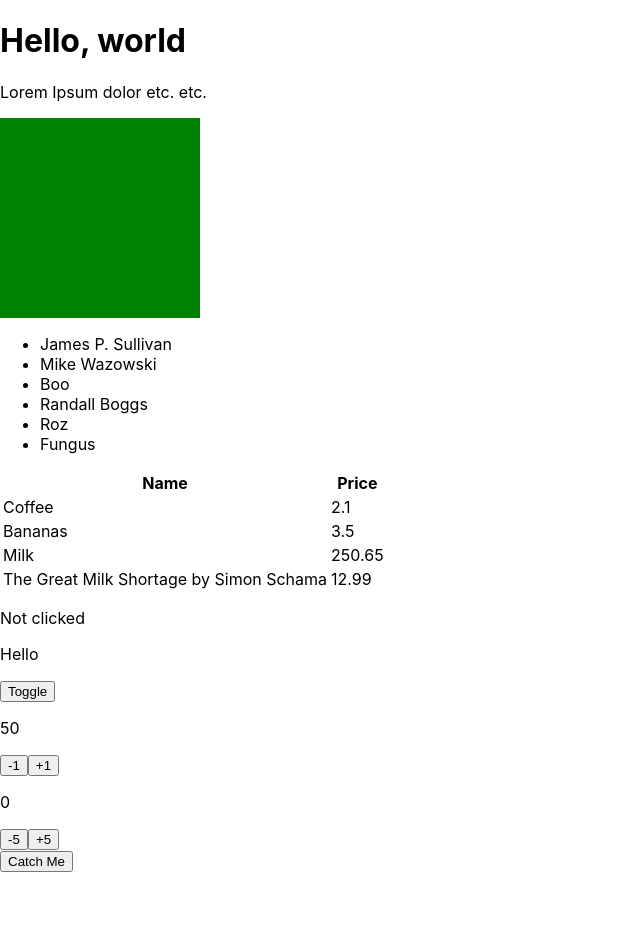
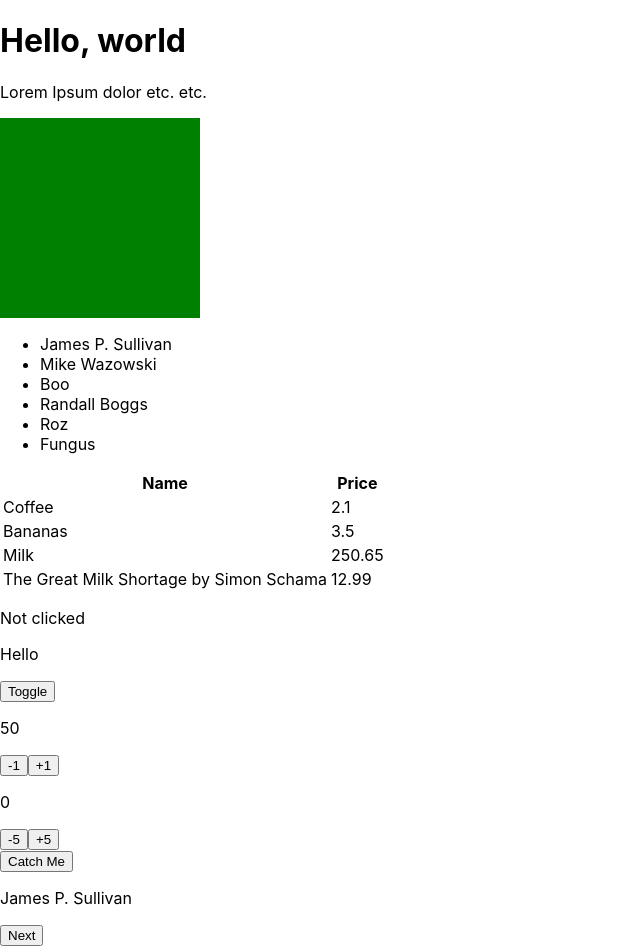
Before and after one commit to nosvalds/devMe-week9--react, a React (Create React App) app in the folder devme-react-exercises/: page / in a window 1280 px wide. Shown: the whole page, without its empty margins (0-640 px from the left). Before the commit the page ends 872 px from the top, so only its background shows below. Built offline with nearby package versions, Linux system fonts and the light colour scheme.

Commit message:
03 State - RollCall complete

```diff
--- a/devme-react-exercises/src/components/Stuff.js
+++ b/devme-react-exercises/src/components/Stuff.js
@@ -9,6 +9,7 @@ import ToggleText from './state/ToggleText';
 import Counter from './state/Counter';
 import StepCounter from './state/StepCounter';
 import CatchMeIfYouCan from './state/CatchMeIfYouCan';
+import RollCall from './state/RollCall';
 
 const Stuff = ({ square }) => {
     let names = ["James P. Sullivan", "Mike Wazowski", "Boo", "Randall Boggs", "Roz", "Fungus"];
@@ -31,6 +32,7 @@ const Stuff = ({ square }) => {
         <Counter initial={ 50 } max={ 100 }/>
         <StepCounter max={ 100 } step={ 5 } />
         <CatchMeIfYouCan jump={ 5 } />
+        <RollCall names={ names } />
     </React.Fragment>
   );
 }
--- /dev/null
+++ b/devme-react-exercises/src/components/state/RollCall.js
@@ -0,0 +1,39 @@
+import React, { Component } from 'react';
+
+class RollCall extends Component {
+    constructor(props) {
+        // make sure you always add this, it makes Component work
+        super(props);
+        // setup our state
+        // just a plain old JavaScript object
+        this.state = {
+            nameIndex: 0,
+        };
+
+        this.handleClick = this.handleClick.bind(this);
+        }
+
+    handleClick() {
+        const { names } = this.props; // get jump size from props
+
+        let currentIndex = this.state.nameIndex;
+        if (currentIndex + 1 === names.length) {
+            this.setState({ nameIndex: 0 });
+        } else {
+
+            this.setState({ nameIndex: currentIndex + 1 });
+        }
+    }
+
+    render() {
+        const { names } = this.props;
+        return (
+            <>
+            <p>{ names[this.state.nameIndex] }</p>
+            <button onClick={ this.handleClick }>Next</button>
+            </>
+        )
+    }
+}
+
+export default RollCall
```
